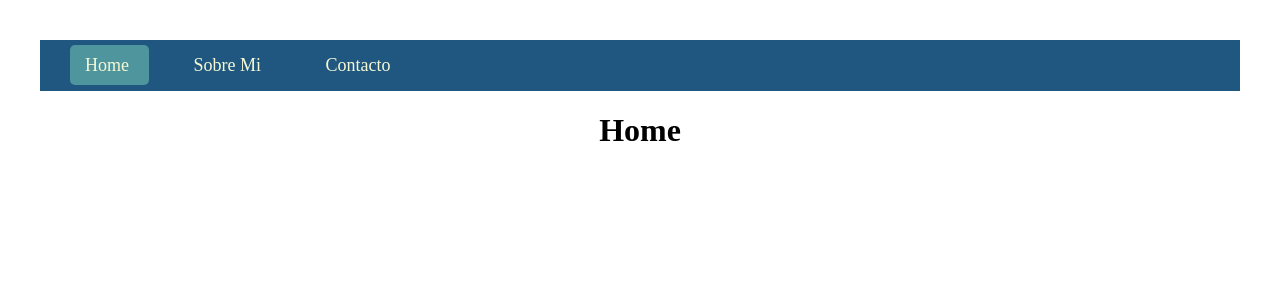
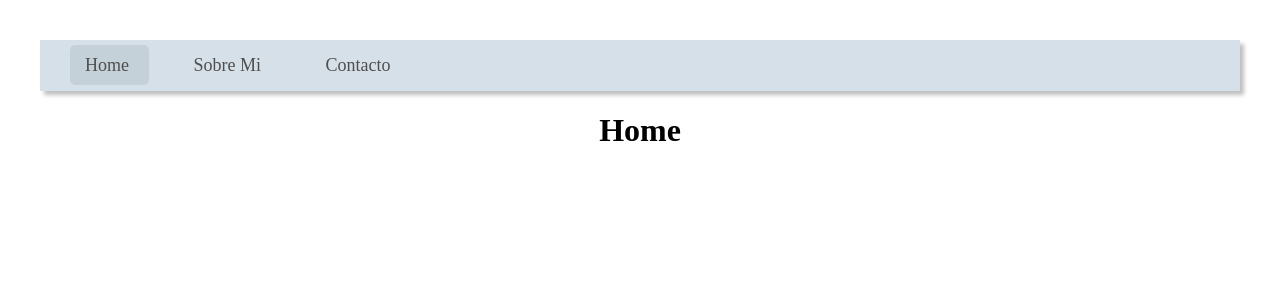
Before and after one commit to robertocontrerassandoval/curriculum, a React (Vite) app in the folder frontend/: page / in a window 1280 px wide. Shown: the top 300 px of the page. Built offline with nearby package versions, Linux system fonts and the light colour scheme.

Commit message:
:wrench: estilos Navbar

```diff
--- a/frontend/package.json
+++ b/frontend/package.json
@@ -12,7 +12,8 @@
   "dependencies": {
     "react": "^18.2.0",
     "react-dom": "^18.2.0",
-    "react-router-dom": "^6.30.0"
+    "react-router-dom": "^6.30.0",
+    "tsparticles": "^3.8.1"
   },
   "devDependencies": {
     "@types/react": "^18.2.56",
--- a/frontend/src/index.css
+++ b/frontend/src/index.css
@@ -1,11 +1,12 @@
 nav {
-  background-color: #205781; /* Color principal para el fondo */
+  background-color: #D6E0E8;
   padding: 15px;
   text-align: start;
+  box-shadow: 4px 4px 4px rgba(0, 0, 0, 0.25);
 }
 
 nav a {
-  color: #F6F8D5; /* Color claro para los enlaces */
+  color: #4F4F4F; /* Color claro para los enlaces */
   margin: 0 15px;
   text-decoration: none;
   font-size: 18px;
@@ -16,12 +17,12 @@ nav a {
 
 /* Estilo para el enlace activo */
 nav a.active {
-  background-color: #4F959D; /* Color para el enlace activo */
-  color: #F6F8D5;
+  background-color: #C4D1D9; /* Color para el enlace activo */
+  color: #4F4F4F;
 }
 
 /* Hover effect */
 nav a:hover {
-  background-color: #98D2C0; /* Color para cuando se pasa el mouse */
-  color: #205781;
+  background-color: #D6E0E8; /* Color para cuando se pasa el mouse */
+  color: #2E2E2E;
 }
```
Also changed, not shown: frontend/src/views/Home.jsx (+5 -3 lines), 1 other file (tests, documents, lock files or other folders).
